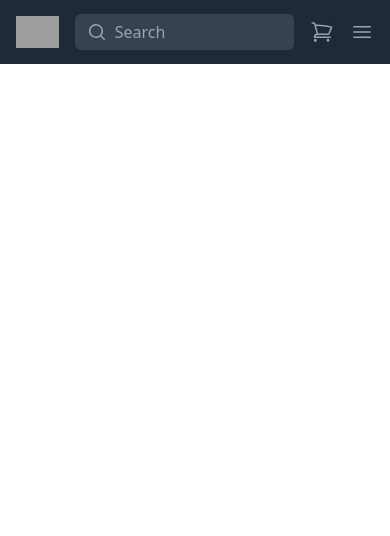
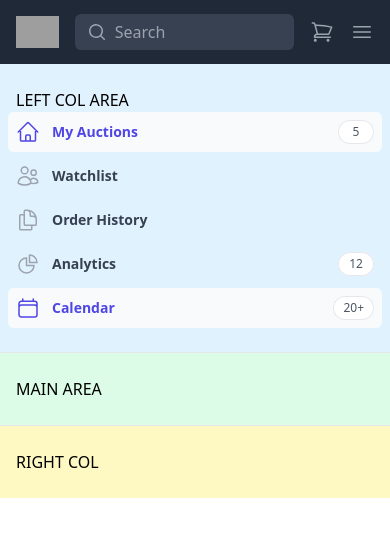
Before and after one commit to RichardVu3/auction-ebay, a React (Vite) app in the folder client/: page /dashboard/auctions in a window 390 px wide. Shown: the top 536 px of the page. Built offline with nearby package versions, Linux system fonts and the light colour scheme; grey boxes are pictures that could not be loaded.

Commit message:
add 3 col layout to dashboard

```diff
--- a/client/src/components/DashboardSidebar.jsx
+++ b/client/src/components/DashboardSidebar.jsx
@@ -9,7 +9,7 @@ import {
 const navigation = [
   {
     name: "My Auctions",
-    href: "#",
+    to: "dashboard/",
     icon: HomeIcon,
     count: "5",
     current: true,
@@ -17,7 +17,7 @@ const navigation = [
   },
   {
     name: "Watchlist",
-    href: "#",
+    to: "dashboard/",
     icon: UsersIcon,
     current: false,
     adminRoute: false,
@@ -25,13 +25,13 @@ const navigation = [
 
   {
     name: "Order History",
-    href: "#",
+    to: "dashboard/",
     icon: DocumentDuplicateIcon,
     current: false,
   },
   {
-    name: "Metrics and Reports",
-    href: "#",
+    name: "Analytics",
+    to: "dashboard/",
     icon: ChartPieIcon,
     count: "12",
     current: false,
@@ -39,7 +39,7 @@ const navigation = [
   },
   {
     name: "Calendar",
-    href: "#",
+    to: "dashboard/",
     icon: CalendarIcon,
     count: "20+",
     current: true,
@@ -52,12 +52,12 @@ function classNames(...classes) {
 
 export default function DashboardSidebar() {
   return (
-    <nav aria-label="Sidebar" className="flex flex-1 flex-col">
+    <nav aria-label="Sidebar" className="sm:hidden flex flex-1 flex-col">
       <ul role="list" className="-mx-2 space-y-1">
         {navigation.map((item) => (
           <li key={item.name}>
             <a
-              href={item.href}
+              to={item.href}
               className={classNames(
                 item.current
                   ? "bg-gray-50 text-indigo-600"
--- a/client/src/main.jsx
+++ b/client/src/main.jsx
@@ -23,7 +23,13 @@ const router = createBrowserRouter(
         <Route index element={<Index />} />
         <Route path="dashboard" element={<DashboardPage />} />
         <Route path="dashboard/auctions" element={<DashboardPage />} />
-        <Route path="catories/:categoryid" element={<DashboardPage />} />
+
+        <Route path="dashboard/watchlist" element={<DashboardPage />} />
+
+        <Route path="dashboard/orders" element={<DashboardPage />} />
+
+        <Route path="dashboard/sell" element={<DashboardPage />} />
+        <Route path="categories/:categoryid" element={<DashboardPage />} />
       </Route>
     </Route>,
   ),
--- a/client/src/routes/dashboard/dashboard-layout.jsx
+++ b/client/src/routes/dashboard/dashboard-layout.jsx
@@ -1,8 +1,28 @@
 import DashboardSidebar from "../../components/DashboardSidebar";
 const DashboardLayout = () => {
   return (
-    <div className="hidden lg:fixed lg:inset-y-20 lg:z-50 lg:flex lg:w-72 lg:flex-col">
-      <div className="mt-10">hello from DashboardLayout</div>
+    <div className="bg-gray-400 flex min-h-full flex-col">
+      {/* 3 column wrapper */}
+      <div className="bg-red-100 mx-auto w-full max-w-7xl grow lg:flex xl:px-2">
+        {/* Left sidebar & main wrapper */}
+        <div className="bg-sky-100 flex-1 xl:flex">
+          <div className="border-b border-gray-200 px-4 py-6 sm:px-6 lg:pl-8 xl:w-64 xl:shrink-0 xl:border-b-0 xl:border-r xl:pl-6">
+            {/* Left column area */}
+            LEFT COL AREA
+            <DashboardSidebar />
+          </div>
+
+          <div className="bg-green-100 px-4 py-6 sm:px-6 lg:pl-8 xl:flex-1 xl:pl-6">
+            {/* Main area */}
+            MAIN AREA
+          </div>
+        </div>
+
+        <div className="bg-yellow-100 shrink-0 border-t border-gray-200 px-4 py-6 sm:px-6 lg:w-96 lg:border-l lg:border-t-0 lg:pr-8 xl:pr-6">
+          {/* Right column area */}
+          RIGHT COL
+        </div>
+      </div>
     </div>
   );
 };
```
